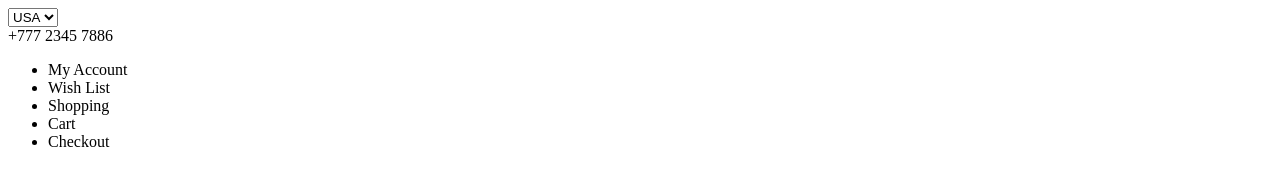
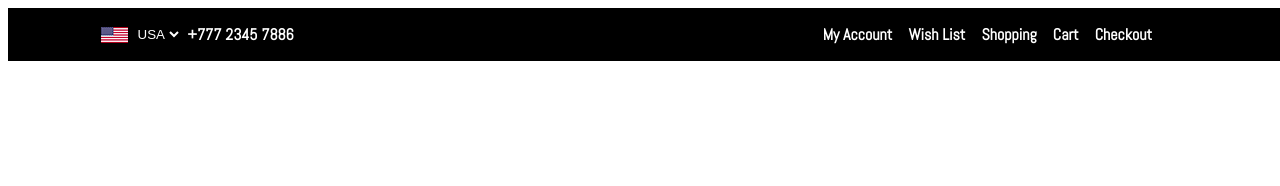
Before and after one commit to glaubernespoli/FbW39_EStore, a website: page public/index.html in a window 1280 px wide. Drawn offline with Linux system fonts and the light colour scheme.

Commit message:
Top nav bar added style

```diff
--- /dev/null
+++ b/public/css/menu.css
@@ -0,0 +1,73 @@
+.header {
+    width: 100vw;
+    display: flex;
+    justify-content: space-between;
+    font-size: medium;
+    font-weight: bold;
+    font-family: 'Abel', sans-serif;
+    /**height: 10vh;**/
+    background: black;
+}
+
+.header-info {
+    background: black;
+    display: flex;
+    padding-left: 7vw;
+}
+
+
+
+.wrapper-box {
+    margin: 3px;
+    display: flex;
+    align-items: center;
+    font-size: medium;
+    color: white;
+
+}
+
+#country {
+    background: black;
+    border: none;
+    color: white;
+
+
+}
+
+.wtf {
+
+}
+
+.header-top-nav-bar {
+    display: flex;
+    align-items: center;
+}
+
+.header-top-nav-bar ul {
+    display: flex;
+    justify-content: flex-start;
+    list-style-type: none;
+    margin-right: 10vw;
+
+}
+
+.header-top-nav-bar ul li {
+    display: flex;
+    align-items: center;
+    background: black;
+    color: white;
+    text-decoration: none;
+    margin-left: 8px;
+    margin-right: 8px;
+}
+
+.header-top-nav-bar ul li a {
+    text-decoration: none;
+    color: white;
+}
+
+.header-top-nav-bar ul li a:hover {
+    background-color: rgb(54, 54, 54);
+    transition: 0.5s;
+
+}
--- a/public/index.html
+++ b/public/index.html
@@ -4,10 +4,16 @@
 		<meta charset="UTF-8" />
 		<meta name="viewport" content="width=device-width, initial-scale=1.0" />
 		<title>Document</title>
+		<link rel="stylesheet" href="css/menu.css">
+		<link href="https://fonts.googleapis.com/css2?family=Abel&display=swap" rel="stylesheet">
 	</head>
 	<body>
 		<div class="header">
 			<div class="header-info">
+				<div class="wrapper-box">
+					<img src="img/icon/header_icon.png" alt="">
+				</div>
+
 				<div class="wrapper-box">
 					<select name="country" id="country">
 						<option value="usa">USA</option>
@@ -18,14 +24,14 @@
 					<span>+777 2345 7886</span>
 				</div>
 			</div>
-
+			<div class="wtf"></div>
 			<div class="header-top-nav-bar">
 				<ul>
-					<li>My Account</li>
-					<li>Wish List</li>
-					<li>Shopping</li>
-					<li>Cart</li>
-					<li>Checkout</li>
+					<li><a href="">My Account</a></li>
+					<li><a href="">Wish List</a></li>
+					<li><a href="">Shopping</a></li>
+					<li><a href="">Cart</a></li>
+					<li><a href="">Checkout</a></li>
 				</ul>
 			</div>
 		</div>
```
Also changed, not shown: public/css/main.css (deleted).
